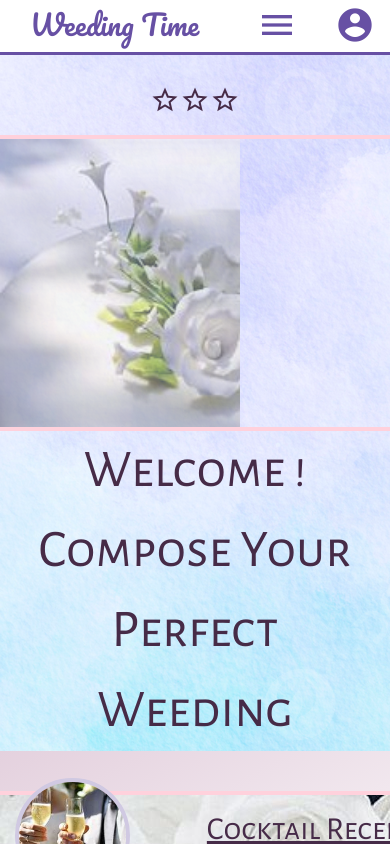
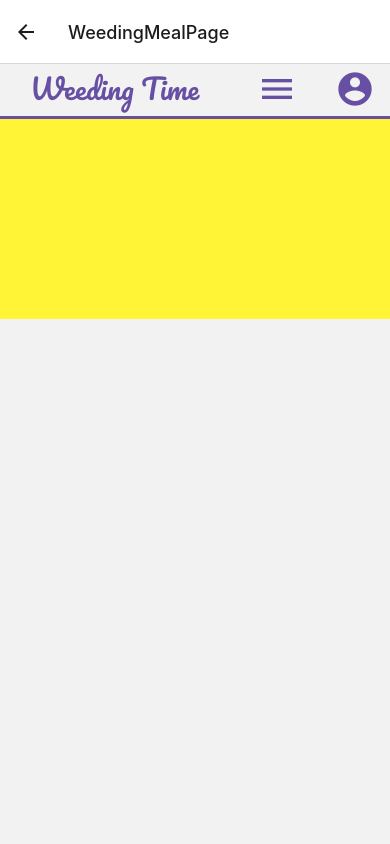
Before and after one commit to 159SAMSPAROW/React-Native-_app_Weeding_Time, a React Native app: screen /WeedingMealPage in a window 390 px wide. Built offline with nearby package versions, Linux system fonts and the light colour scheme.

Commit message:
WeedingMealPage and Homepage initialised with react-navigation

```diff
--- a/App.js
+++ b/App.js
@@ -1,33 +1,17 @@
-import React from "react";
-import { StatusBar } from "expo-status-bar";
-import { SafeAreaView, ScrollView, Dimensions } from "react-native";
-import Navbar from "./Components/Navbar";
-import { styles } from "./Style/global_style";
-import Hero_Section from "./Components/Hero_Section";
-import Homepage_Card from "./Components/Homepage_Card";
-import HowToUse from "./Components/HowToUse";
-import Homepage_carousel from "./Components/Homepage_carousel";
-import Footer from "./Components/Footer";
+import React from 'react';
+import { StatusBar } from 'expo-status-bar';
+import { SafeAreaView } from 'react-native';
+import { NavigationContainer } from '@react-navigation/native';
+import AppNavigator from './AppNavigator';
+import { styles } from './Style/global_style';
 
 export default function App() {
-  // Obtenez la hauteur de l'écran
-  const screenHeight = Dimensions.get("window").height;
-  const navbarHeight = 55;
-
   return (
-    <SafeAreaView style={styles.container}>
-      <Navbar />
-      <ScrollView
-        snapToInterval={screenHeight - navbarHeight} // Snap to the height of the screen
-        decelerationRate="fast" // Speed at which the scrolling will stop
-      >
-        <Hero_Section />
-        <Homepage_Card />
-        <Homepage_carousel/>
-        <HowToUse />
-        <Footer />
-      </ScrollView>
-      <StatusBar style="auto" />
-    </SafeAreaView>
+    <NavigationContainer>
+      <SafeAreaView style={styles.container}>
+        <AppNavigator />
+        <StatusBar style='auto' />
+      </SafeAreaView>
+    </NavigationContainer>
   );
 }
--- /dev/null
+++ b/AppNavigator.jsx
@@ -0,0 +1,17 @@
+import React from "react";
+import { createStackNavigator } from "@react-navigation/stack";
+import HomePage from "./Homepage";
+import WeedingMealPage from "./WeedingMealPage";
+
+const Stack = createStackNavigator();
+
+function AppNavigator() {
+  return (
+    <Stack.Navigator>
+      <Stack.Screen name="HomePage" component={HomePage} />
+      <Stack.Screen name="WeedingMealPage" component={WeedingMealPage} />
+    </Stack.Navigator>
+  );
+}
+
+export default AppNavigator;
--- a/Components/Homepage_Card.jsx
+++ b/Components/Homepage_Card.jsx
@@ -1,10 +1,5 @@
-
-import {
-  View,
-  Text,
-  ImageBackground,
-  Image,
-} from "react-native";
+import { View, Text, ImageBackground, Image } from "react-native";
+import { useNavigation } from "@react-navigation/native";
 
 import { useFonts } from "expo-font";
 import Icon from "react-native-vector-icons/MaterialIcons";
@@ -16,8 +11,9 @@ import { LinearGradient } from "expo-linear-gradient";
 import GlobalButton from "./GlobalButton";
 import { globalButton } from "../Style/button";
 
+const Homepage_card = () => {
+  const navigation = useNavigation();
 
-const Homepage_card = () => {
   let [fontsLoaded] = useFonts({
     "Alegreya-Sans-SC": require("../assets/fonts/AlegreyaSansSC-Regular.ttf"),
   });
@@ -33,7 +29,12 @@ const Homepage_card = () => {
         const category = item[categoryKey];
 
         return (
-          <View style={homepage_card.style} key={index}>
+          <View
+            style={homepage_card.style}
+            key={index}
+            category={category}
+            navigateToPage={() => navigation.navigate("WeedingMealPage")}
+          >
             <LinearGradient
               colors={["#E4D1DE", "#FFFFFF", "#B3C6D1"]}
               style={homepage_card.style.gradient}
@@ -64,15 +65,15 @@ const Homepage_card = () => {
                     {category.description}
                   </Text>
                   <GlobalButton
-                  style={globalButton.button}
-                  title="Click"
-                    onPress={() => {
-                      console.log("Button pressed");
-                    }}
+                    style={globalButton.button}
+                    title="Click"
+                    onPress={() => navigation.navigate("WeedingMealPage")}
                   >
                     <View style={homepage_card.eyeContainer}>
                       <Icon style={homepage_card.eye} name="visibility" />
-                      <Text style={homepage_card.clickText}>Click to See More</Text>
+                      <Text style={homepage_card.clickText}>
+                        Click to See More
+                      </Text>
                     </View>
                   </GlobalButton>
                 </View>
--- /dev/null
+++ b/Components/WeedingForm.jsx
@@ -0,0 +1,12 @@
+import { ImageBackground, View, Text } from "react-native";
+import { weedingForm } from '../Style/weedingForm';
+
+const WeedingForm = () => {
+  return (
+    <View style={weedingForm.formSection}>
+
+    </View>
+  );
+}
+
+export default WeedingForm;
--- /dev/null
+++ b/Homepage.jsx
@@ -0,0 +1,32 @@
+import React from 'react';
+import { ScrollView, Dimensions } from 'react-native';
+import Navbar from './Components/Navbar';
+import Hero_Section from './Components/Hero_Section';
+import Homepage_Card from './Components/Homepage_Card';
+import HowToUse from './Components/HowToUse';
+import Homepage_carousel from './Components/Homepage_carousel';
+import Footer from './Components/Footer';
+import { styles } from './Style/global_style';
+
+const HomePage = () => {
+  const screenHeight = Dimensions.get('window').height;
+  const navbarHeight = 55;
+
+  return (
+    <>
+      <Navbar />
+      <ScrollView
+        snapToInterval={screenHeight - navbarHeight}
+        decelerationRate='fast'
+      >
+        <Hero_Section />
+        <Homepage_Card />
+        <Homepage_carousel />
+        <HowToUse />
+        <Footer />
+      </ScrollView>
+    </>
+  );
+};
+
+export default HomePage;
--- /dev/null
+++ b/Style/weedingForm.js
@@ -0,0 +1,9 @@
+import { StyleSheet } from "react-native";
+
+export const weedingForm = StyleSheet.create({
+
+    formSection:{
+        height: 200,
+        backgroundColor: "#FFF435",
+    }
+})
--- /dev/null
+++ b/WeedingMealPage.jsx
@@ -0,0 +1,22 @@
+import { ScrollView, Dimensions } from "react-native";
+import Navbar from "./Components/Navbar";
+import  WeedingForm from "./Components/WeedingForm.jsx";
+
+const WeedingMealPage = () => {
+    const screenHeight = Dimensions.get('window').height;
+    const navbarHeight = 55;
+
+  return (
+    <>
+      <Navbar />
+      <ScrollView
+        snapToInterval={screenHeight - navbarHeight}
+        decelerationRate="fast"
+      >
+        <WeedingForm />
+      </ScrollView>
+    </>
+  );
+};
+
+export default WeedingMealPage;
```
Also changed, not shown: package.json (+6 -1 lines), 1 other file (tests, documents, lock files or other folders).
